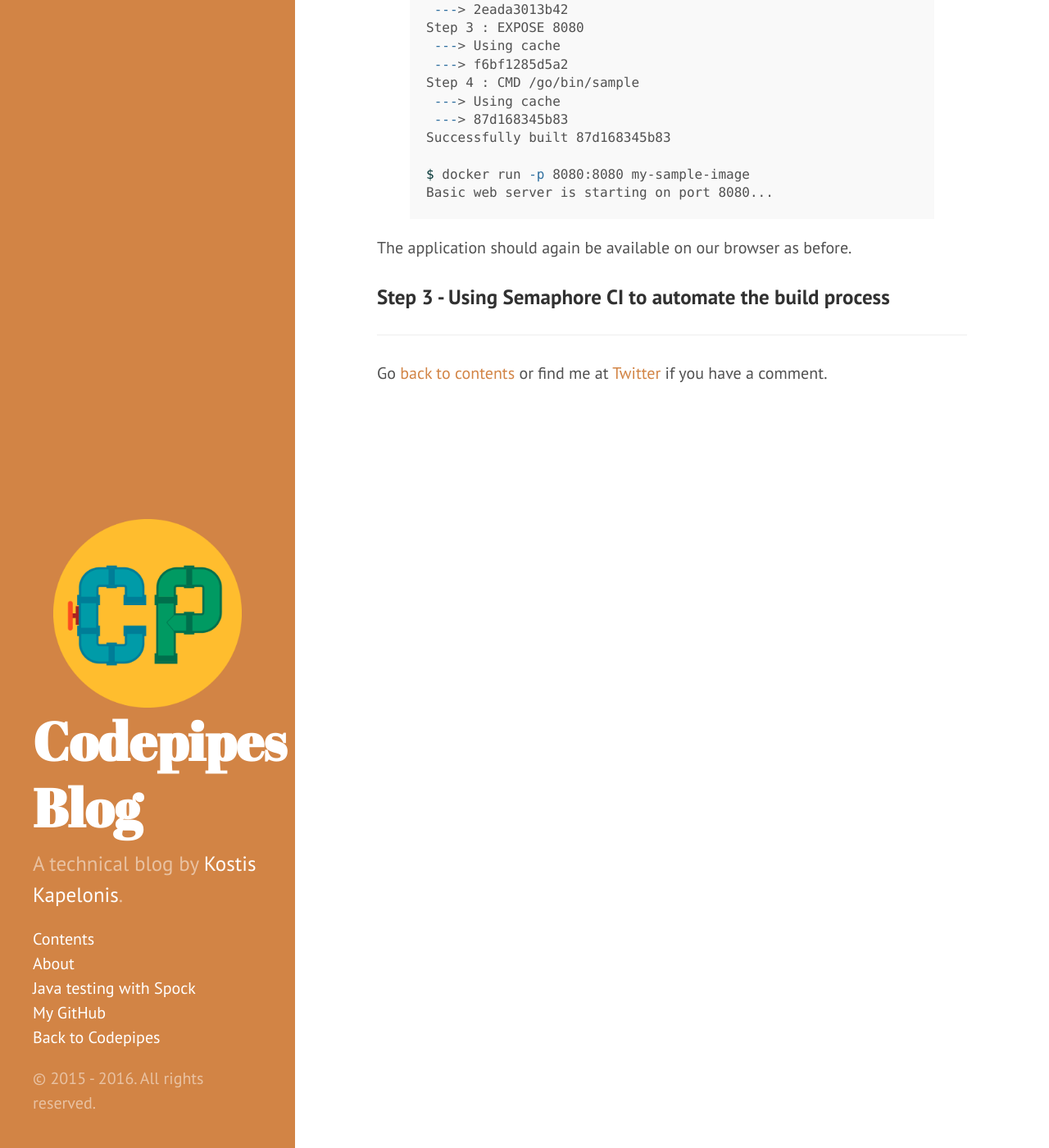
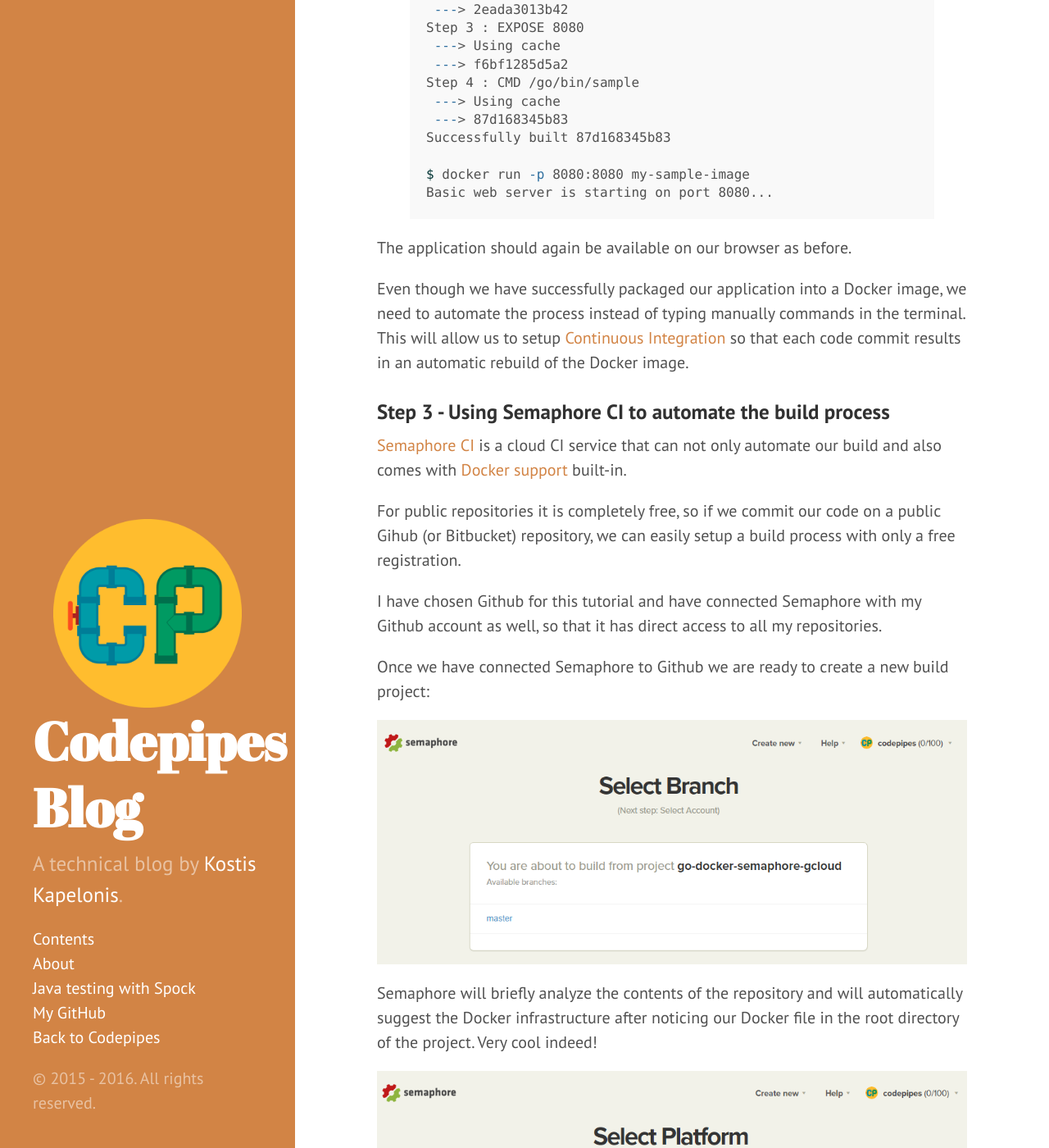
Before and after one commit to kkapelon/kkapelon.github.io, a Jekyll site: the page built from _posts/2016-09-20-go-docker-semaphoreci-gloud-tutorial.md, in a window 1280 px wide and 1400 px high, scrolled down 4301 px. Shown: the whole window at 82% size. Built offline with Jekyll 4.4.1, drawn with Linux system fonts in a browser that asks for light colours; some of the changed text lies outside the part shown.

Commit message:
Configuration of Semaphore build

```diff
--- a/_posts/2016-09-20-go-docker-semaphoreci-gloud-tutorial.md
+++ b/_posts/2016-09-20-go-docker-semaphoreci-gloud-tutorial.md
@@ -107,7 +107,7 @@
 
 Here is the application running.
 
-![Adding a project to CircleCI](../../assets/go-docker-gcloud/local-docker-url.png)
+![Local docker URL](../../assets/go-docker-gcloud/local-docker-url.png)
 
 Now we are ready to create a Docker image of our application.
 
@@ -163,4 +163,44 @@
 
 The application should again be available on our browser as before.
 
+Even though we have successfully packaged our application into a Docker image, we need to automate the
+process instead of typing manually commands in the terminal. This will allow us to setup [Continuous Integration](https://semaphoreci.com/community/tutorials/continuous-integration) so that each code commit
+results in an automatic rebuild of the Docker image.
+
+
 ### Step 3 - Using Semaphore CI to automate the build process
+
+[Semaphore CI](https://semaphoreci.com/) is a cloud CI service that can not only automate our build and also comes with [Docker support](https://semaphoreci.com/product/docker) built-in.
+
+For public repositories it is completely free, so if we commit our code on a public Gihub (or Bitbucket) repository, we can easily setup
+a build process with only a free registration.
+
+I have chosen Github for this tutorial and have connected Semaphore with my Github account as well, so that it has direct access to
+all my repositories.
+
+Once we have connected Semaphore to Github we are ready to create a new build project:
+
+![Creating a SemaphoreCI project](../../assets/go-docker-gcloud/branch-select.png)
+
+
+Semaphore will briefly analyze the contents of the repository and will automatically suggest the Docker infrastructure after noticing our Docker file
+in the root directory of the project. Very cool indeed!
+
+![Semaphore Docker support](../../assets/go-docker-gcloud/docker-support.png)
+
+The first thing we need to declare is the GO version that will use for compilation. Naturally it should be as close as possible to
+our Docker image. Semaphore supports the latest version of GO directly from the dropdown menu making this step very easy.
+
+![Semaphore Go support](../../assets/go-docker-gcloud/go-version.png)
+
+Next we should enter the commands that Semaphore will run after each code commit.
+Here we enter two commands, one for compiling the GO source file and one for building the Docker image. (Semaphore has a different GOPATH
+	than the Docker image and thus we compile the file by directly defining the output file)
+
+![Semaphore compile commands](../../assets/go-docker-gcloud/semaphore-commands.png)
+
+Once the configuration is saved you can run your first successful build!
+
+![Semaphore first build](../../assets/go-docker-gcloud/first-build.png)
+
+#### Caching the Docker image in Semaphore CI
```
Also changed, not shown: assets/go-docker-gcloud/branch-select.png (added), assets/go-docker-gcloud/docker-support.png (added), assets/go-docker-gcloud/first-build.png (added), assets/go-docker-gcloud/go-version.png (added), assets/go-docker-gcloud/semaphore-commands.png (added).
